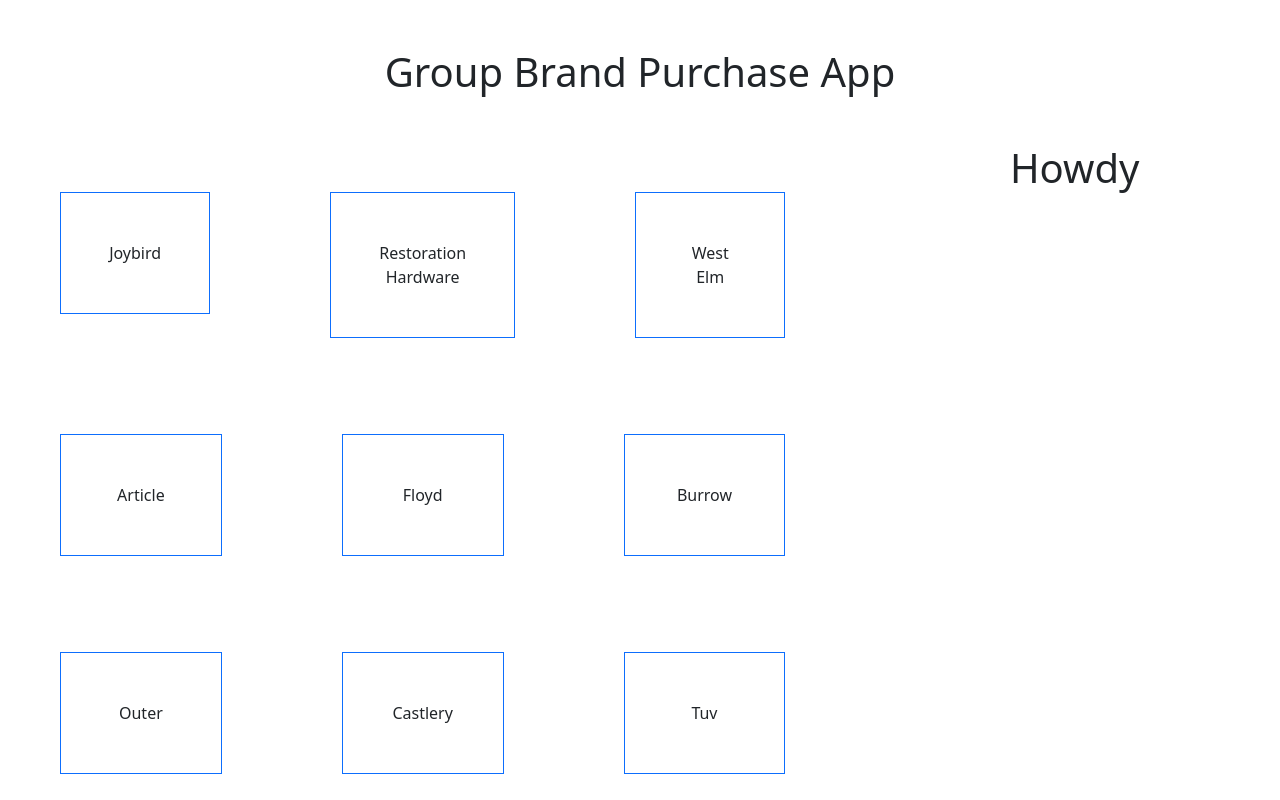
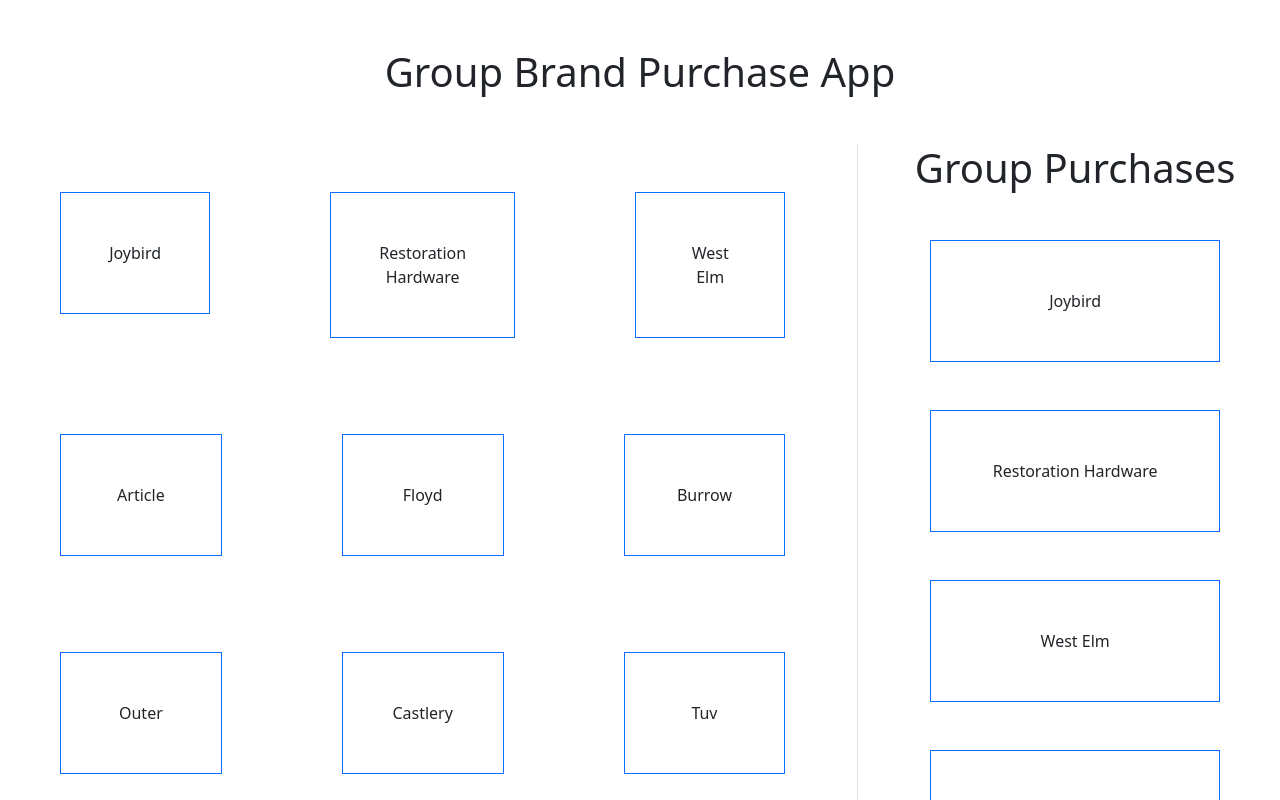
Before and after one commit to verner-dz/group_purchase_brands, a React (Create React App) app: page / in a window 1280 px wide. Shown: the top 800 px of the page. Built offline with nearby package versions, Linux system fonts and the light colour scheme.

Commit message:
add references

```diff
--- a/src/components/GroupPurchasesPanel.js
+++ b/src/components/GroupPurchasesPanel.js
@@ -1,7 +1,56 @@
-function GroupPurchasesPanel() {
+import React, {useState, useEffect} from 'react'
+import {furnitureBrands} from '../seed'
+import Brand from './Brand'
+
+
+function GroupPurchasesPanel(props) {
+  // const [brandsReference, setBrandsReference] = useState({})
+  const [brandsReference, setBrandsReference] = useState({})
+
+  const [groupPurchases, setGroupPurchases] = useState([])
+
+
+  useEffect(() => {
+    furnitureBrands.map((brand, index) => {
+      return setBrandsReference(brandsReference => ({...brandsReference, [brand.id]: index}))
+    })
+  }, [])
+
+
+  // useEffect(() => {
+  //   let currentPurchases = []
+
+  //   console.log(props, props)
+
+  //   props.currentPurchaseIds.forEach((id) => {
+  //     let reference = brandsReference[id]
+
+  //     let purchaseObject = furnitureBrands[reference]
+
+  //     currentPurchases.push(purchaseObject)
+
+  //   })
+
+  //   // setGroupPurchases([...groupPurchases, currentPurchases])
+
+  // }, [props.currentPurchaseIds])
+
+
+
+  // const [currentPurchases, setCurrentPurchases] = useState(new Set())
+
 
   return (
-    <h1> Howdy </h1>
+    <div className={'container'}>
+        {furnitureBrands.map((brand) => {
+
+          return (
+            <div className={'col'} key={brand.id}>
+              <Brand name={ brand.name} />
+            </div>
+          )
+        })}
+    </div>
   )
 }
 
--- a/src/components/Purchase.js
+++ b/src/components/Purchase.js
@@ -7,30 +7,30 @@
 function Purchase() {
   const [currentPurchases, setCurrentPurchases] = useState(new Set())
 
-  const removePurchase = (brand_id) => {
+  const removePurchase = (brandId) => {
     setCurrentPurchases(prev => {
       const remainingPurchases = new Set(prev)
 
-      remainingPurchases.delete(brand_id)
+      remainingPurchases.delete(brandId)
 
       return remainingPurchases
     })
   }
 
-  const addPurchase = (brand_id) => {
-    setCurrentPurchases(prev => new Set(prev).add(brand_id))
+  const addPurchase = (brandId) => {
+    setCurrentPurchases(prev => new Set(prev).add(brandId))
   }
 
 
-  const handlePurchase = (event, brand_id) => {
+  const handlePurchase = (event, brandId) => {
     // toggle selected brands
     event.currentTarget.classList.toggle('add-background');
 
 
-    if (currentPurchases.has(brand_id)) {
-      removePurchase(brand_id)
+    if (currentPurchases.has(brandId)) {
+      removePurchase(brandId)
     } else {
-      addPurchase(brand_id)
+      addPurchase(brandId)
     }
   }
 
@@ -61,8 +61,9 @@
           <button type="button" className={'btn btn-primary'} disabled={!currentPurchases.size}> Purchase </button>
         </div>
 
-        <div className={'col-md-4'}>
-          <GroupPurchasesPanel />
+        <div className={'col-md-4 border-start'}>
+          <h1> Group Purchases </h1>
+          <GroupPurchasesPanel currentPurchaseIds={currentPurchases} />
         </div>
       </div>
      </>
```
